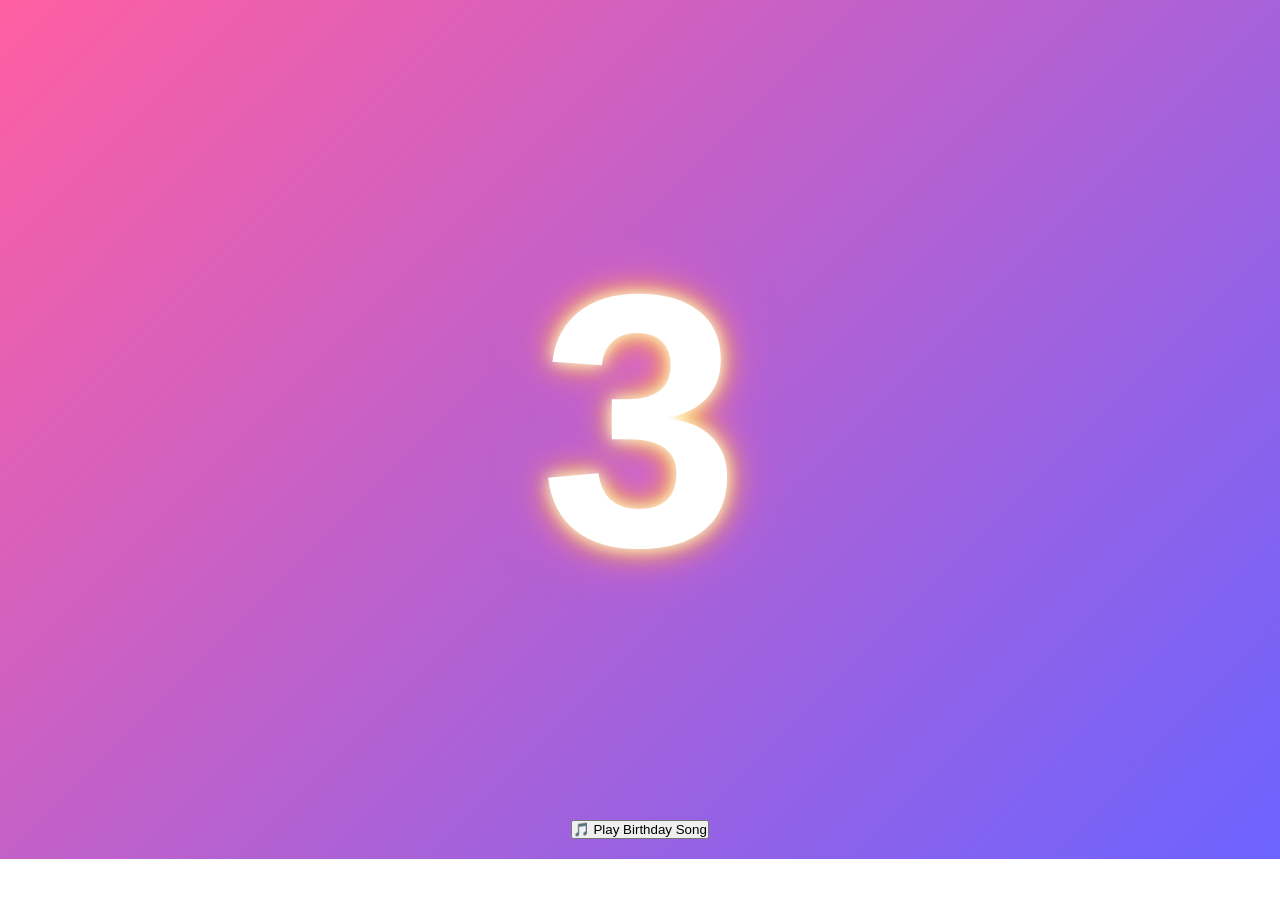
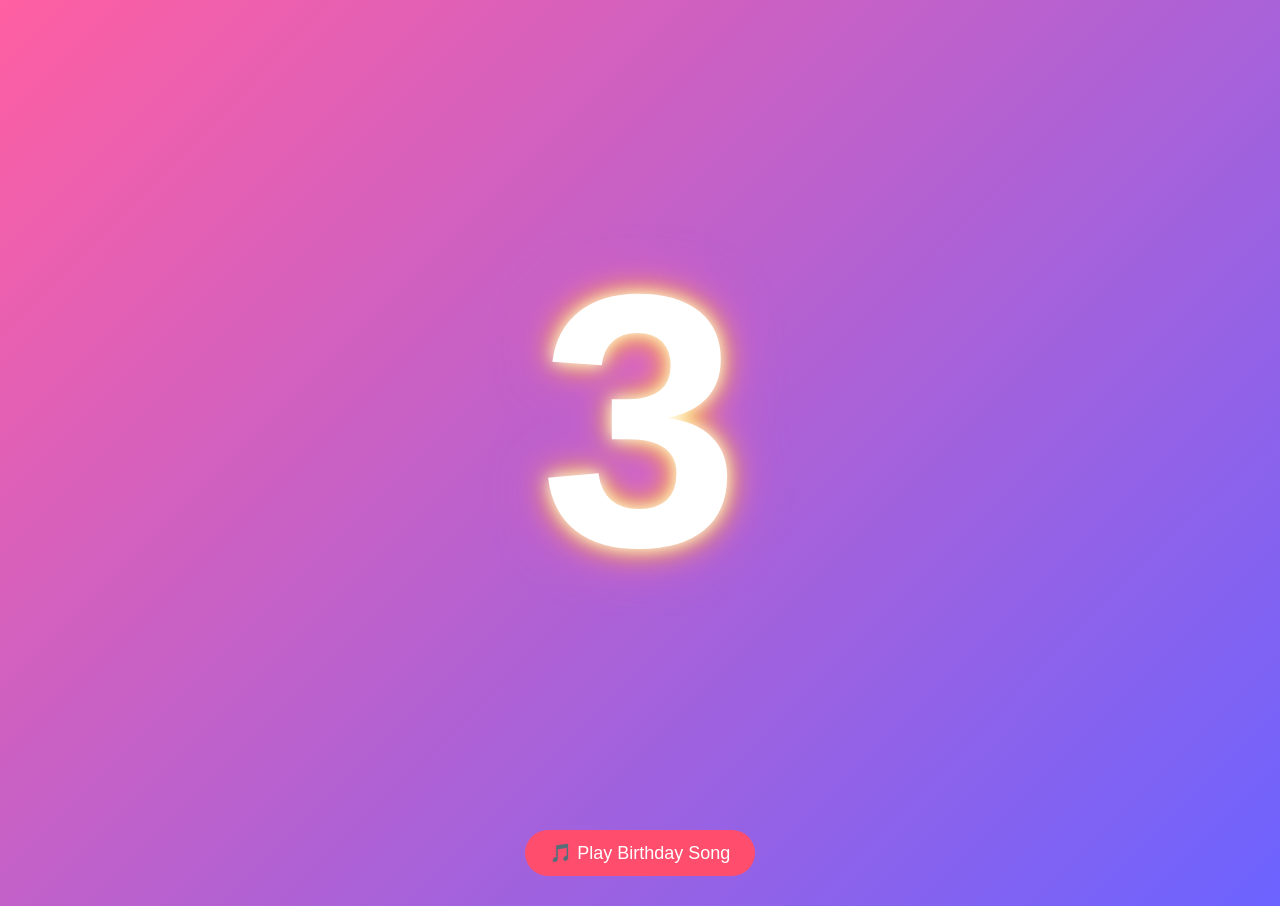
Before and after one commit to tamehar560-rgb/birthday-wishes-2, a plain HTML site: page index.html in a window 1280 px wide. Before the commit the page ends 859 px from the top, so only its background shows below. Drawn offline with Linux system fonts and the light colour scheme.

Commit message:
Add button styles and glow animation to CSS

```diff
--- a/style.css
+++ b/style.css
@@ -320,3 +320,33 @@ body{
         transform: translateY(100vh) rotate(360deg);
     }
 }
+button {
+    background: #ff4d6d;
+    color: white;
+    border: none;
+    padding: 12px 25px;
+    margin: 10px;
+    border-radius: 25px;
+    font-size: 18px;
+    cursor: pointer;
+    transition: 0.3s;
+}
+
+button:hover {
+    transform: scale(1.1);
+}
+.cake img {
+    width: 200px;
+    border-radius: 15px;
+    animation: glow 2s infinite alternate;
+}
+
+@keyframes glow {
+    from {
+        box-shadow: 0 0 10px #ff69b4;
+    }
+
+    to {
+        box-shadow: 0 0 30px #ff1493;
+    }
+}
```
